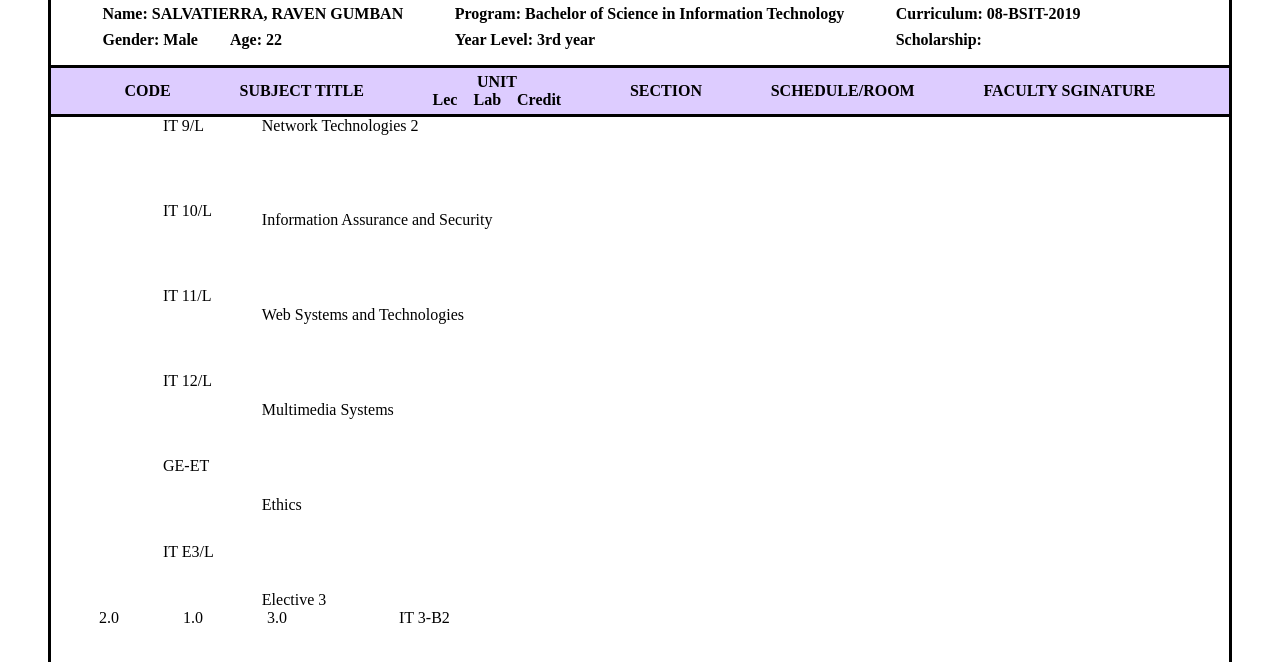
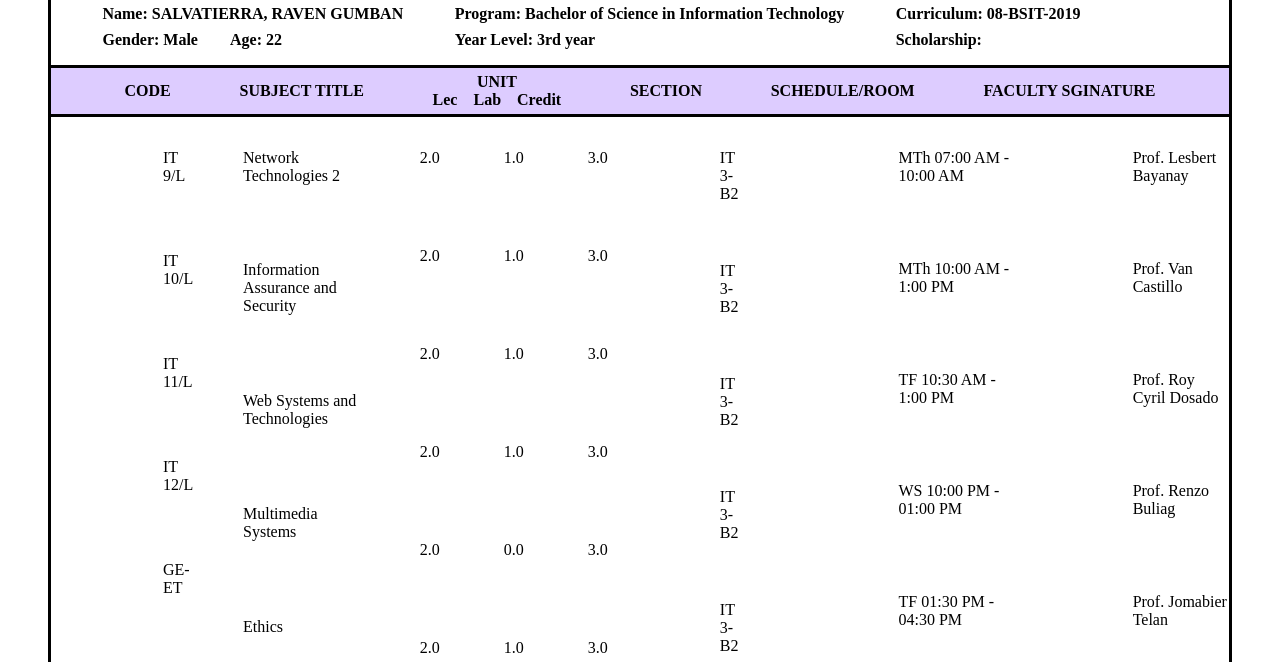
Before and after one commit to RavenGitt/CORassignmentUsingGithub, a plain HTML site: page index.html in a window 1280 px wide. Shown: the part 272-934 px from the top of the page. Drawn offline with Linux system fonts and the light colour scheme.

Commit message:
added profs

```diff
--- a/index.html
+++ b/index.html
@@ -128,6 +128,14 @@
                       <p>TF 01:30 PM - 04:30 PM</p>
                       <p>WS 02:30 AM - 9:30 AM</p>
                     </div>
+                    <div class="prof">
+                      <p>Prof. Lesbert Bayanay</p>
+                      <p>Prof. Van Castillo</p>
+                      <p>Prof. Roy Cyril Dosado</p>
+                      <p>Prof. Renzo Buliag</p>
+                      <p>Prof. Jomabier Telan</p>
+                      <p>Prof. Demy Dizon</p>
+                    </div>
             </div>
         </section>
 
--- a/style.css
+++ b/style.css
@@ -76,6 +76,11 @@
     display: flex;
     gap: 1rem;
   }
+  .generalinfo2 {
+    margin-top: 2rem;
+    display: flex;
+    justify-content: start;
+  }
   .subjects {
     margin-left: 7rem;
     display: flex;
@@ -114,3 +119,9 @@
     flex-direction: column;
     gap: 4.7rem;
   }
+  .prof {
+    margin-left: 7.5rem;
+    display: flex;
+    flex-direction: column;
+    gap: 4.7rem;
+  }
```
